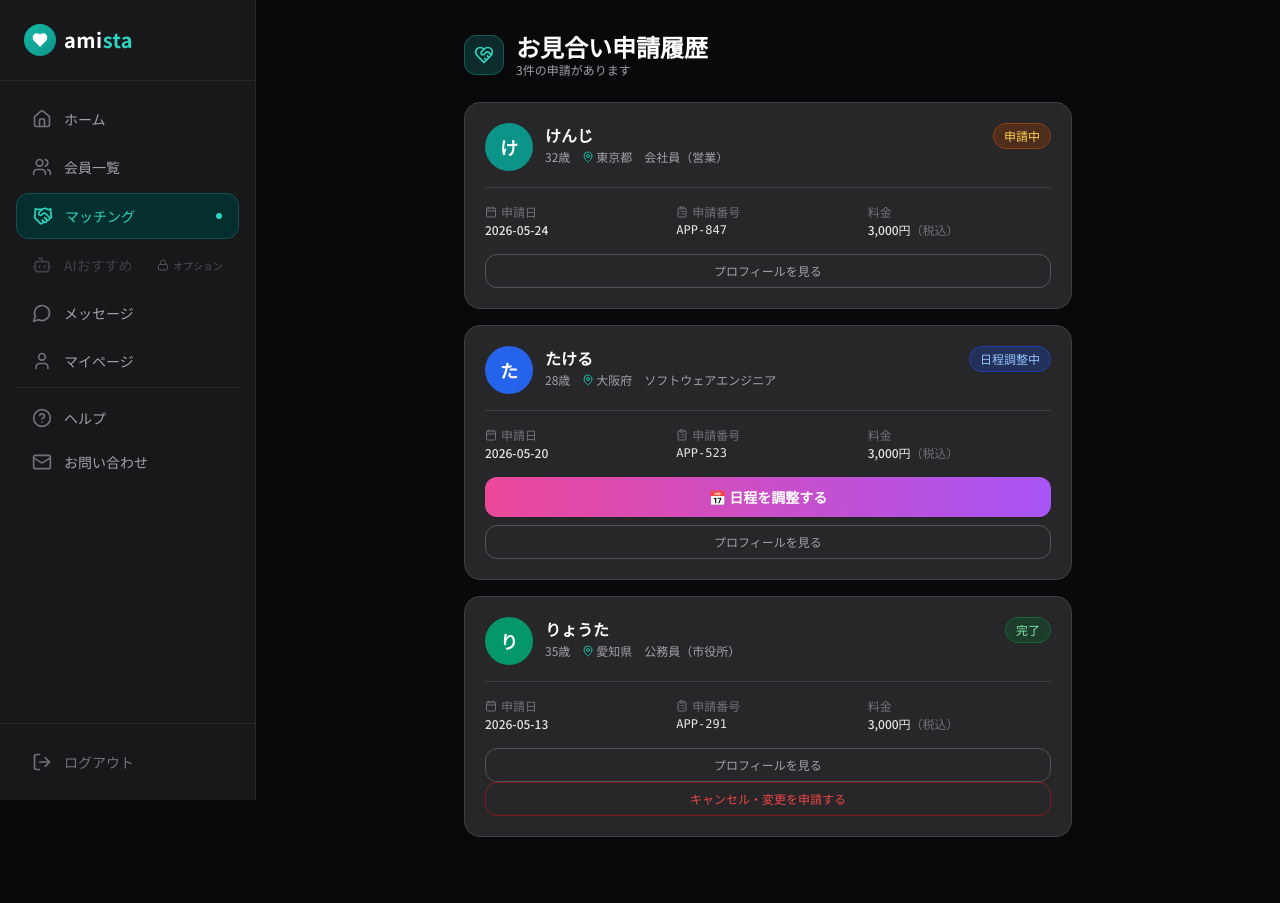
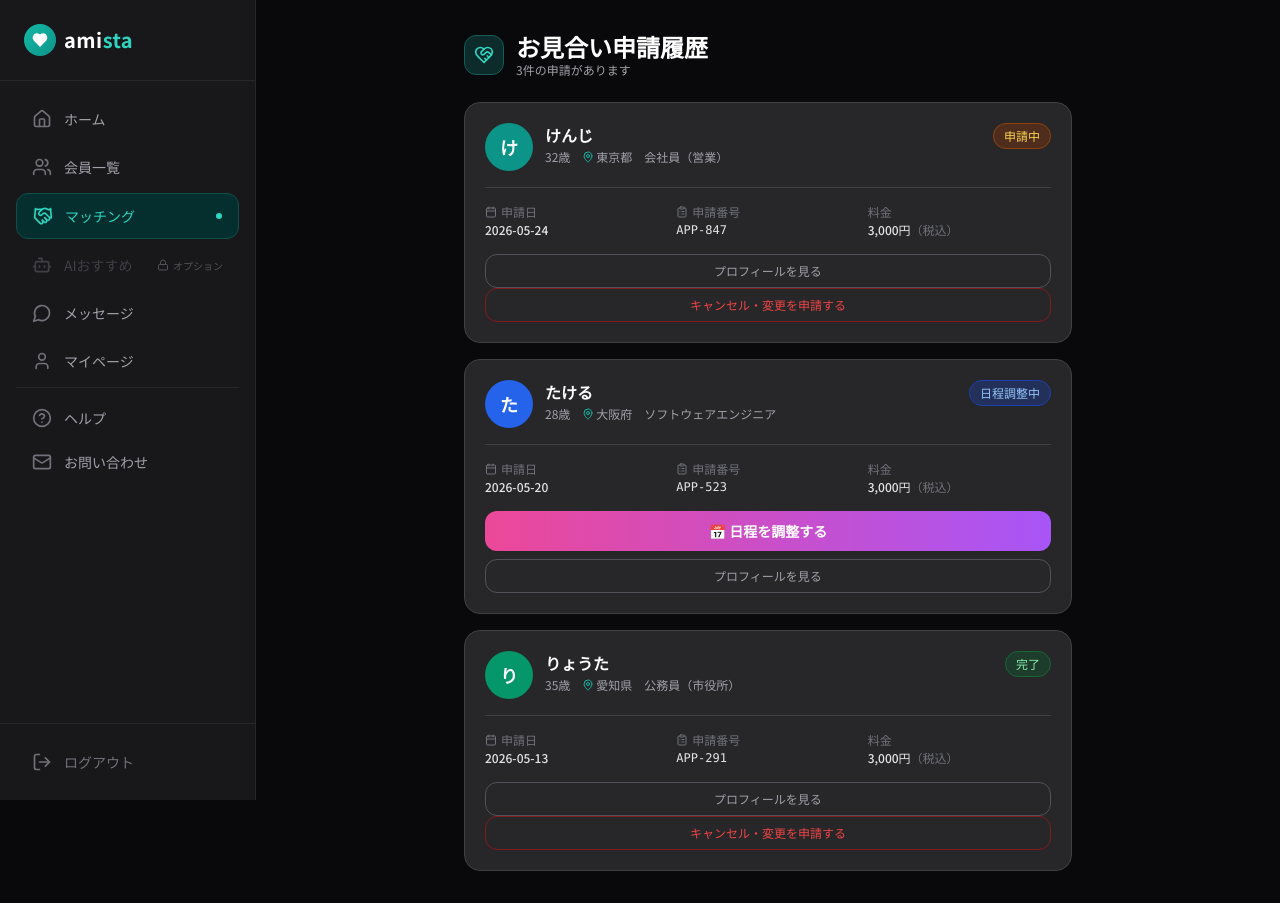
Before and after one commit to gugulumail8888-sys/platonic-match, a Next.js app: page /matching in a window 1280 px wide. Before the commit the page ends 869 px from the top, so only its background shows below. Built offline with nearby package versions, Linux system fonts and the light colour scheme; no server answers.

Commit message:
feat: 申請中ステータスにもキャンセルボタンを追加

```diff
--- a/src/app/(main)/matching/page.tsx
+++ b/src/app/(main)/matching/page.tsx
@@ -191,8 +191,8 @@ function ApplicationCard({ app }: { app: Application }) {
           プロフィールを見る
         </Link>
 
-        {/* キャンセル・変更ボタン（完了済みのみ） */}
-        {app.status === 'completed' && (
+        {/* キャンセル・変更ボタン（申請中・完了済み） */}
+        {(app.status === 'completed' || app.status === 'pending') && (
           <button
             onClick={() => router.push('/cancel-policy')}
             className="flex items-center justify-center gap-1.5 py-2 rounded-xl border border-red-900 text-red-500 text-xs hover:bg-red-950/50 hover:border-red-800 transition-colors w-full"
```
